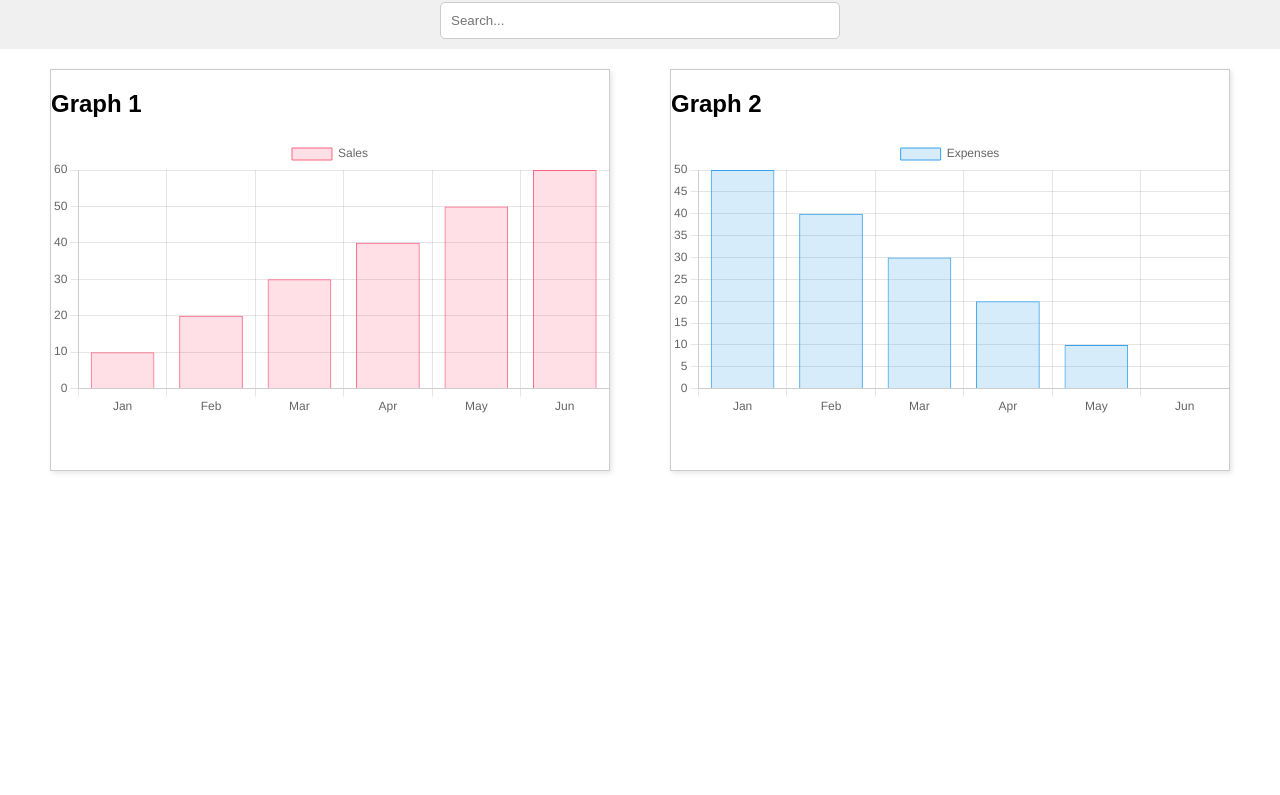
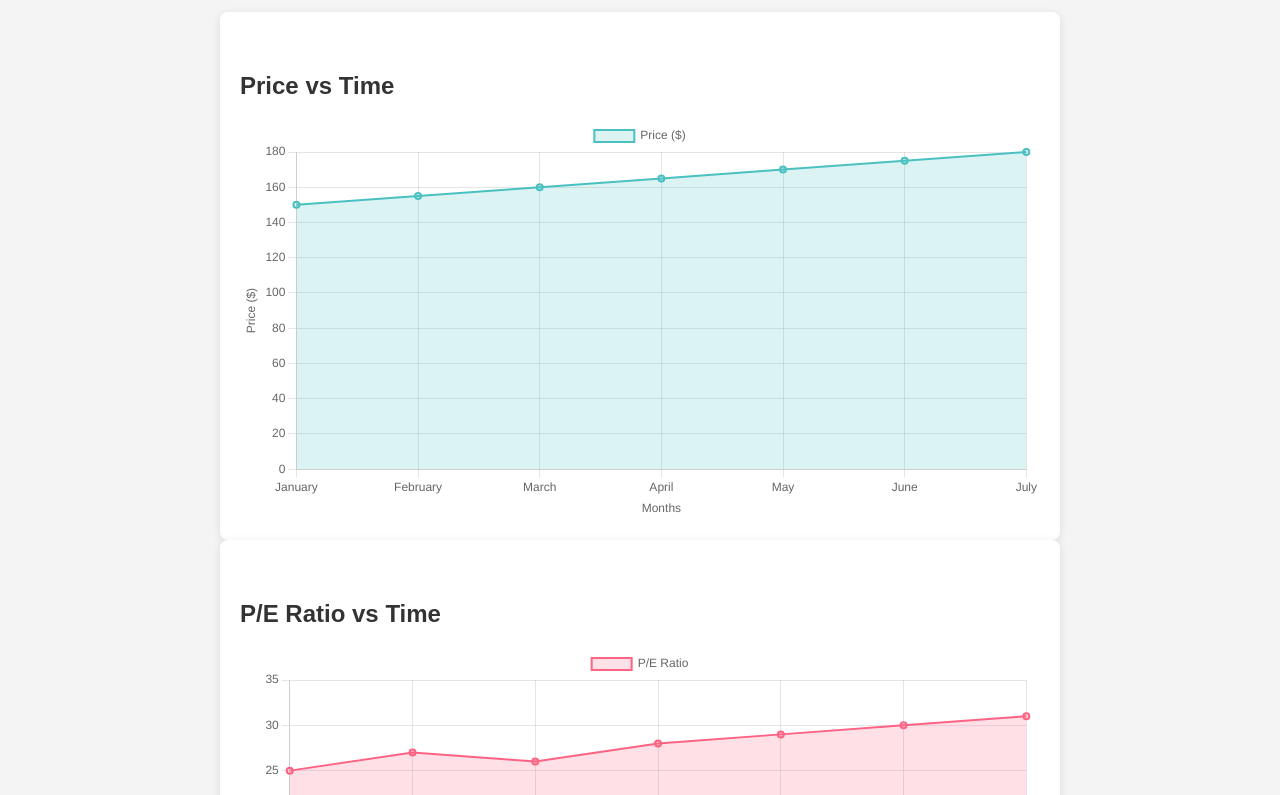
Before and after one commit to ishahmshah1025/MarketMood-Stock-Sentiment-Analysis, a plain HTML site: page frontend/prediction graph page.html in a window 1280 px wide. Shown: the part 88-883 px from the top of the page. Before the commit the page ends 800 px from the top, so only its background shows below. Drawn offline with nearby package versions, Linux system fonts and the light colour scheme.

Commit message:
Update prediction graph page.html

```diff
--- a/frontend/prediction graph page.html
+++ b/frontend/prediction graph page.html
@@ -3,104 +3,150 @@
 <head>
     <meta charset="UTF-8">
     <meta name="viewport" content="width=device-width, initial-scale=1.0">
-    <title>Graph Page</title>
+    <title>Apple Stock Analysis</title>
+    <script src="https://cdn.jsdelivr.net/npm/chart.js"></script>
     <style>
         body {
-            font-family: sans-serif;
+            font-family: Arial, sans-serif;
+            background-color: #f4f4f4;
+            color: #333;
             margin: 0;
-            padding: 0;
-        }
-
-        header {
-            background-color: #f0f0f0;
-            padding: 10px;
-            text-align: center;
-        }
-
-        main {
-            display: flex;
-            justify-content: space-around;
             padding: 20px;
         }
-
-        .graph-container {
-            width: 45%;
-            height: 400px;
-            border: 1px solid #ccc;
-            box-shadow: 2px 2px 5px rgba(0, 0, 0, 0.1);
+        h1 {
+            text-align: center;
+            color: #4CAF50;
         }
-
-        #search-bar {
-            width: 30%;
-            padding: 10px;
-            border: 1px solid #ccc;
-            border-radius: 5px;
+        h2 {
+            color: #333;
+            margin-top: 40px;
+        }
+        .chart-container {
+            max-width: 800px;
+            margin: 0 auto;
+            background: white;
+            border-radius: 8px;
+            box-shadow: 0 2px 10px rgba(0, 0, 0, 0.1);
+            padding: 20px;
+        }
+        canvas {
+            max-width: 100%;
+        }
+        footer {
+            text-align: center;
+            margin-top: 40px;
+            font-size: 0.9em;
+            color: #777;
         }
     </style>
 </head>
 <body>
-    <header>
-        <h1>Graph Page</h1>
-        <input type="text" id="search-bar" placeholder="Search...">
-    </header>
-    <main>
-        <div class="graph-container">
-            <h2>Graph 1</h2>
-            <canvas id="graph1"></canvas>
-        </div>
-        <div class="graph-container">
-            <h2>Graph 2</h2>
-            <canvas id="graph2"></canvas>
-        </div>
-    </main>
+    <h1>Apple Stock Price and P/E Ratio Analysis</h1>
 
-    <script src="https://cdn.jsdelivr.net/npm/chart.js"></script>
+    <div class="chart-container">
+        <h2>Price vs Time</h2>
+        <canvas id="priceChart"></canvas>
+    </div>
+
+    <div class="chart-container">
+        <h2>P/E Ratio vs Time</h2>
+        <canvas id="peChart"></canvas>
+    </div>
+
+
     <script>
-        // Sample data for the graphs
-        const data1 = {
-            labels: ['Jan', 'Feb', 'Mar', 'Apr', 'May', 'Jun'],
-            datasets: [{
-                label: 'Sales',
-                data: [10, 20, 30, 40, 50, 60 ],
-                backgroundColor: 'rgba(255, 99, 132, 0.2)',
-                borderColor: 'rgba(255, 99, 132, 1)',
-                borderWidth: 1
-            }]
-        };
+        // Sample data for demonstration purposes
+        const labels = ['January', 'February', 'March', 'April', 'May', 'June', 'July'];
+        const priceData = [150, 155, 160, 165, 170, 175, 180]; // Sample price data
+        const peData = [25, 27, 26, 28, 29, 30, 31]; // Sample P/E ratio data
 
-        const data2 = {
-            labels: ['Jan', 'Feb', 'Mar', 'Apr', 'May', 'Jun'],
-            datasets: [{
-                label: 'Expenses',
-                data: [50, 40, 30, 20, 10, 0],
-                backgroundColor: 'rgba(54, 162, 235, 0.2)',
-                borderColor: 'rgba(54, 162, 235, 1)',
-                borderWidth: 1
-            }]
-        };
-
-        // Create the graphs
-        const ctx1 = document.getElementById('graph1').getContext('2d');
-        new Chart(ctx1, {
-            type: 'bar',
-            data: data1,
+        // Price Chart
+        const ctxPrice = document.getElementById('priceChart').getContext('2d');
+        const priceChart = new Chart(ctxPrice, {
+            type: 'line',
+            data: {
+                labels: labels,
+                datasets: [{
+                    label: 'Price ($)',
+                    data: priceData,
+                    borderColor: 'rgba(75, 192, 192, 1)',
+                    backgroundColor: 'rgba(75, 192, 192, 0.2)',
+                    borderWidth: 2,
+                    fill: true
+                }]
+            },
             options: {
+                responsive: true,
                 scales: {
                     y: {
-                        beginAtZero: true
+                        beginAtZero: true,
+                        title: {
+                            display: true,
+                            text: 'Price ($)'
+                        }
+                    },
+                    x: {
+                        title: {
+                            display: true,
+                            text: 'Months'
+                        }
+                    }
+                },
+                plugins: {
+                    legend: {
+                        display: true,
+                        position: 'top',
+                    },
+                    tooltip: {
+                        backgroundColor: 'rgba(0, 0, 0, 0.7)',
+                        titleColor: '#fff',
+                        bodyColor: '#fff',
                     }
                 }
             }
         });
 
-        const ctx2 = document.getElementById('graph2').getContext('2d');
-        new Chart(ctx2, {
-            type: 'bar',
-            data: data2,
+        // P/E Ratio Chart
+        const ctxPE = document.getElementById('peChart').getContext('2d');
+        const peChart = new Chart(ctxPE, {
+            type: 'line',
+            data: {
+                labels: labels,
+                datasets: [{
+                    label: 'P/E Ratio',
+                    data: peData,
+                    borderColor: 'rgba(255, 99, 132, 1)',
+                    backgroundColor: 'rgba(255, 99, 132, 0.2)',
+                    borderWidth: 2,
+                    fill: true
+                }]
+            },
             options: {
+                responsive: true,
                 scales: {
                     y: {
-                        beginAtZero: true
+                        beginAtZero: true,
+                        title: {
+                            display: true,
+                            text: 'P/E Ratio'
+                        }
+                    },
+                    x: {
+                        title: {
+                            display: true,
+                            text: 'Months'
+                        }
+                    }
+                },
+                plugins: {
+                    legend: {
+                        display: true,
+ position: 'top',
+                    },
+                    tooltip: {
+                        backgroundColor: 'rgba(0, 0, 0, 0.7)',
+                        titleColor: '#fff',
+                        bodyColor: '#fff',
                     }
                 }
             }
```
